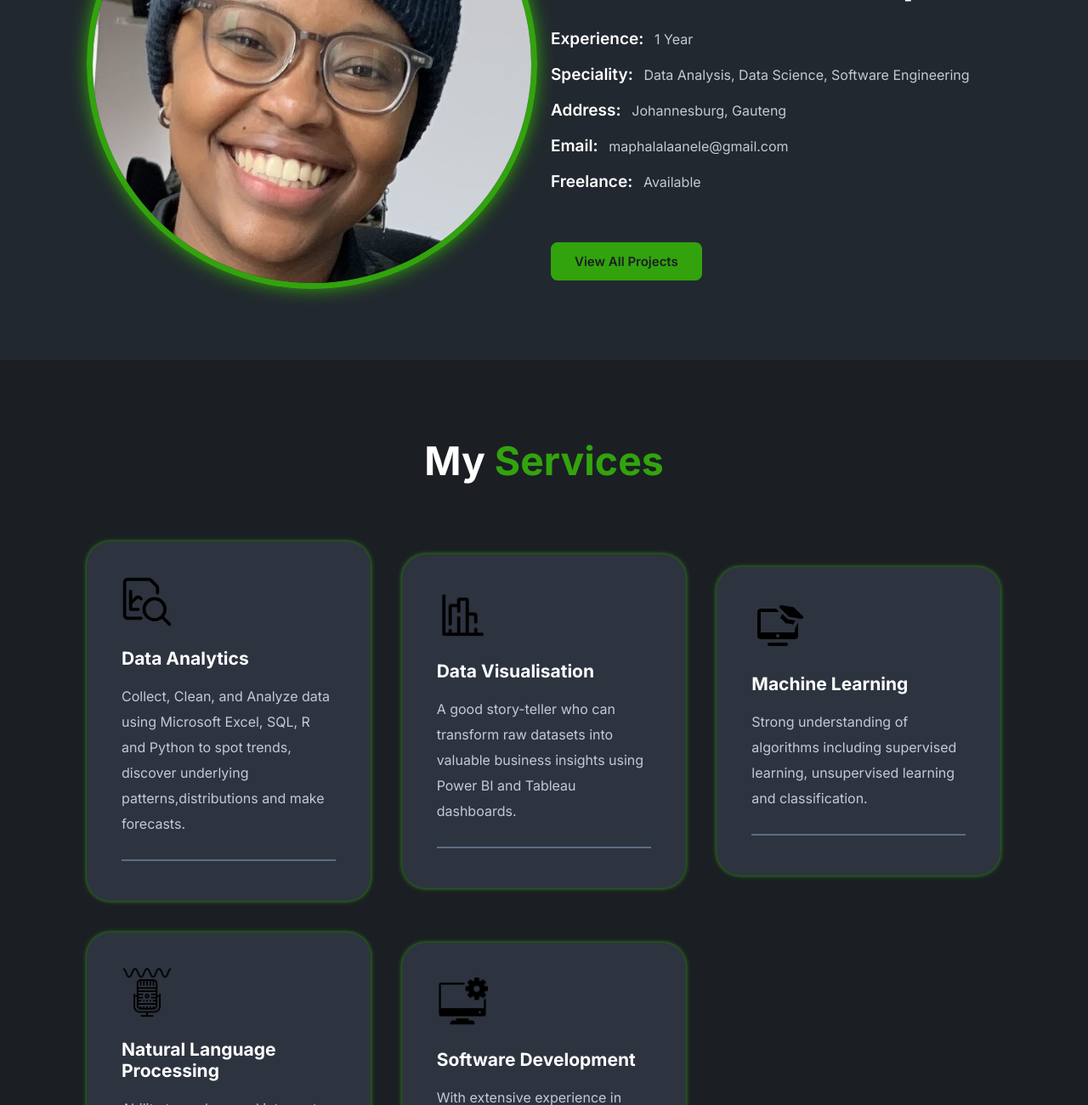
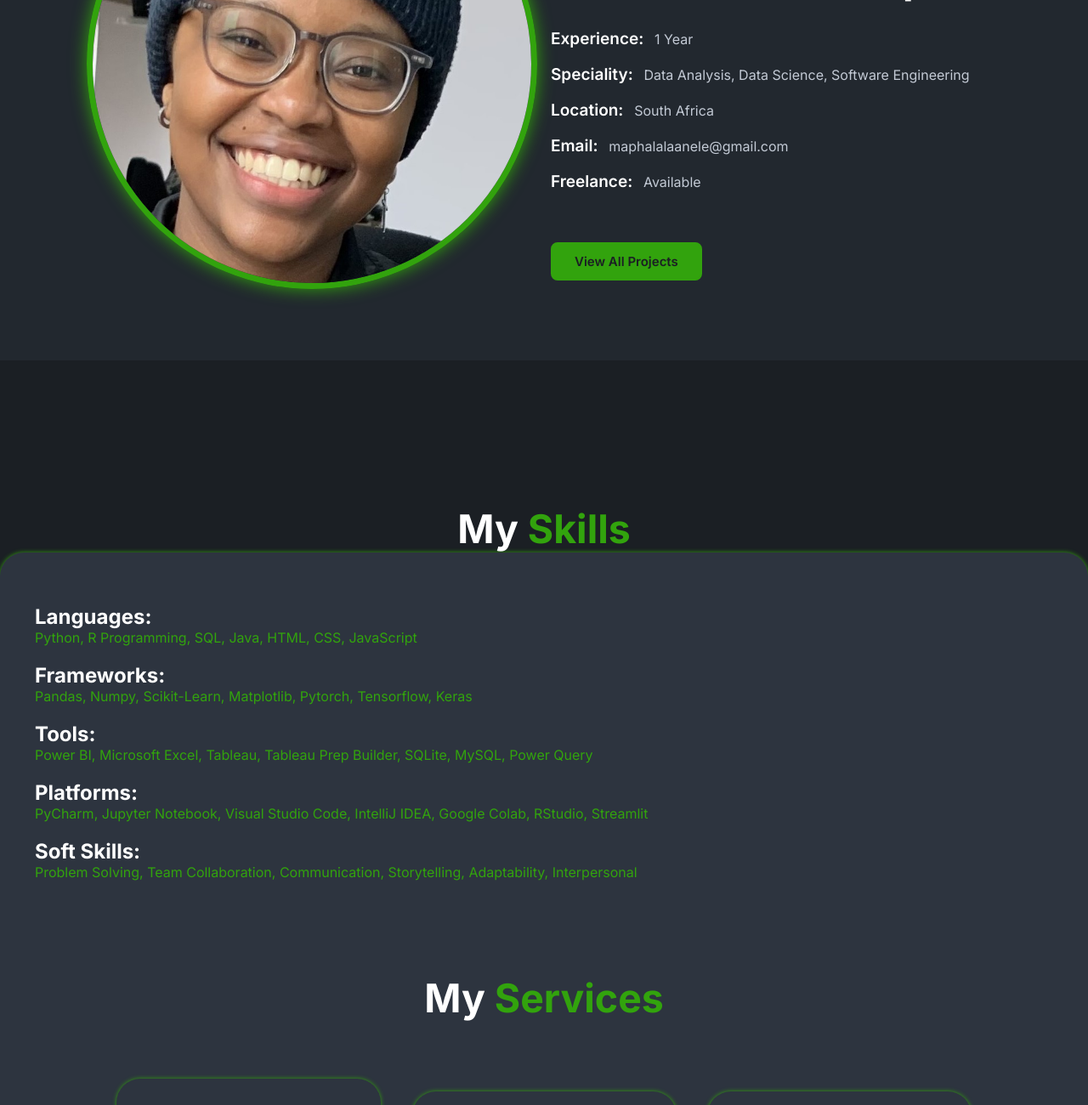
Before and after one commit to AneleMaphalala/Portfolio_Website, a plain HTML site: page index.html in a window 1280 px wide. Shown: the part 1000-2300 px from the top of the page at 85% size. Drawn offline with nearby package versions, Linux system fonts and the light colour scheme; files that its build step writes are made by us from their sources; files whose address does not match are found by name.

Commit message:
feat: skills section

```diff
--- a/index.html
+++ b/index.html
@@ -34,6 +34,7 @@
         <ul class="navlist">
             <li><a href="#home">Home</a></li>
             <li><a href="#about">About</a></li>
+            <li><a href="#skills">Skills</a></li>
             <li><a href="#services">Services</a></li>
             <li><a href="#portfolio">Portfolio</a></li>
             <li><a href="#contact">Contact</a></li>
@@ -49,7 +50,7 @@
         <div class="main-content" data-aos="fade-in">
             <h4> Hey, There!</h4>
              <h1>I'm<span> Anele Maphalala</span></h1>
-             <p></p>
+             <p>An enthusiast driven by a passion for problem-solving, continuous learning, and extracting meaningful insights from data to drive well-informed decision-making and innovation across various industries. Profi cient in data wrangling, database management, data visualization using Power BI and Tableau, statistical analysis, machine learning, and deep learning, leveraging languages such as Python, R and SQL. Additionally, adept in test-driven development, software development, and web development using languages such as Java, JavaScript, HTML/CSS.</p>
              <div class="social">
                 <a href='https://github.com/AneleMaphalala'><i class="ri-github-fill"></i></a>
                 <a href="https://www.linkedin.com/in/anele-maphalala-04b02921a/"><i class="ri-linkedin-fill"></i></a>
@@ -82,8 +83,8 @@
                     <span>Data Analysis, Data Science, Software Engineering</span>
                  </p>
                  <p class="exp">
-                    Address:
-                    <span>Johannesburg, Gauteng</span>
+                    Location:
+                    <span>South Africa</span>
                  </p>
 
                  <p class="exp">
@@ -98,6 +99,40 @@
             </div>
             <a href="https://github.com/AneleMaphalala" class="btn">View All Projects</a>
         </div>
+    </section>
+
+    <!--skills-->
+    <section class="skills" id="skills"></section>
+        <div class="center-text" data-aos="fade-down">
+            <h2>My <span>Skills</span></h2>
+        </div>
+
+        <div class="box">
+            <div class="exp-area">
+                <p class="exp">
+                   <h2>Languages:</h2>
+                   <span> Python, R Programming, SQL, Java, HTML, CSS, JavaScript</span>
+                </p>
+
+                <p class="exp">
+                    <h2>Frameworks:</h2>
+                    <span>Pandas, Numpy, Scikit-Learn, Matplotlib, Pytorch, Tensorflow, Keras</span>
+                 </p>
+
+                 <p class="exp">
+                    <h2>Tools:</h2>
+                    <span>Power BI, Microsoft Excel, Tableau, Tableau Prep Builder, SQLite, MySQL, Power Query</span>
+                 </p>
+
+                 <p class="exp">
+                    <h2>Platforms:</h2>
+                    <span>PyCharm, Jupyter Notebook, Visual Studio Code, IntelliJ IDEA, Google Colab, RStudio, Streamlit</span>
+                 </p>
+
+                 <p class="exp">
+                    <h2>Soft Skills:</h2>
+                    <span>Problem Solving, Team Collaboration, Communication, Storytelling, Adaptability, Interpersonal</span>
+                 </p>
     </section>
 
     <!--services-->
```
Also changed, not shown: assets/img/Languages.png (added).
